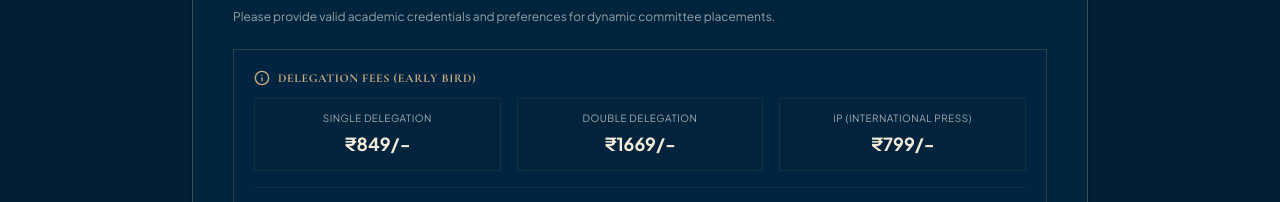
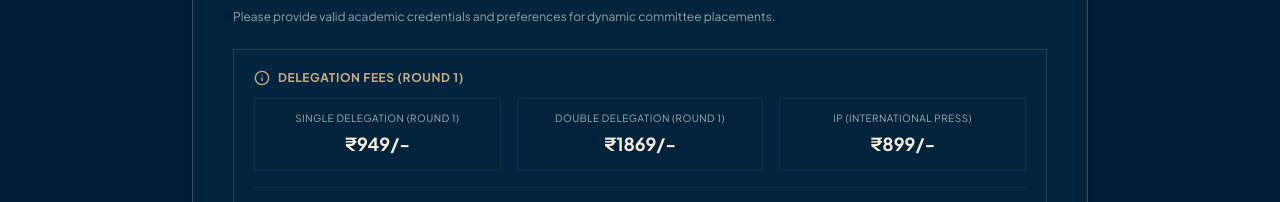
Before and after one commit to SrayanBhattacharya/uemcon-site, a Next.js app: page /register/delegate in a window 1280 px wide. Shown: the part 750-952 px from the top of the page. Built offline with nearby package versions, Linux system fonts and the light colour scheme.

Commit message:
ui: chagned prices for round 1

```diff
--- a/app/api/register/route.ts
+++ b/app/api/register/route.ts
@@ -24,7 +24,7 @@ export async function POST(req: Request) {
       spreadsheetId: process.env.GOOGLE_SHEET_ID,
 
       // YOUR SHEET TAB NAME
-      range: "'Delegate_Registrations'!A:AF",
+      range: "'Delegate_Registrations_V2'!A:AF",
 
       valueInputOption: "USER_ENTERED",
 
--- a/app/register/delegate/page.tsx
+++ b/app/register/delegate/page.tsx
@@ -380,25 +380,25 @@ export default function DelegateRegisterPage() {
 
                 {/* Delegation Fees Banner */}
                 <div className="mt-6 p-5 bg-[#022B4B]/20 border border-warm-tan/20 text-left">
-                  <h4 className="font-serif text-xs tracking-wider uppercase text-warm-tan font-bold mb-3 flex items-center gap-2">
+                  <h4 className="font-sans text-xs tracking-wider uppercase text-warm-tan font-bold mb-3 flex items-center gap-2">
                     <Info className="h-4 w-4 text-warm-tan" />
-                    Delegation Fees (Early Bird)
+                    Delegation Fees (Round 1)
                   </h4>
                   <div className="grid grid-cols-1 sm:grid-cols-3 gap-4 mb-4">
                     <div className="p-3 bg-[#011E33]/30 border border-warm-tan/10 text-center">
                       <p className="font-sans text-[10px] uppercase tracking-wider text-ink/65">
-                        Single Delegation
+                        Single Delegation (Round 1)
                       </p>
                       <p className="font-sans text-lg font-bold text-primary-blue mt-1">
-                        ₹849/-
+                        ₹949/-
                       </p>
                     </div>
                     <div className="p-3 bg-[#011E33]/30 border border-warm-tan/10 text-center">
                       <p className="font-sans text-[10px] uppercase tracking-wider text-ink/65">
-                        Double Delegation
+                        Double Delegation (Round 1)
                       </p>
                       <p className="font-sans text-lg font-bold text-primary-blue mt-1">
-                        ₹1669/-
+                        ₹1869/-
                       </p>
                     </div>
                     <div className="p-3 bg-[#011E33]/30 border border-warm-tan/10 text-center">
@@ -406,7 +406,7 @@ export default function DelegateRegisterPage() {
                         IP (International Press)
                       </p>
                       <p className="font-sans text-lg font-bold text-primary-blue mt-1">
-                        ₹799/-
+                        ₹899/-
                       </p>
                     </div>
                   </div>
```
